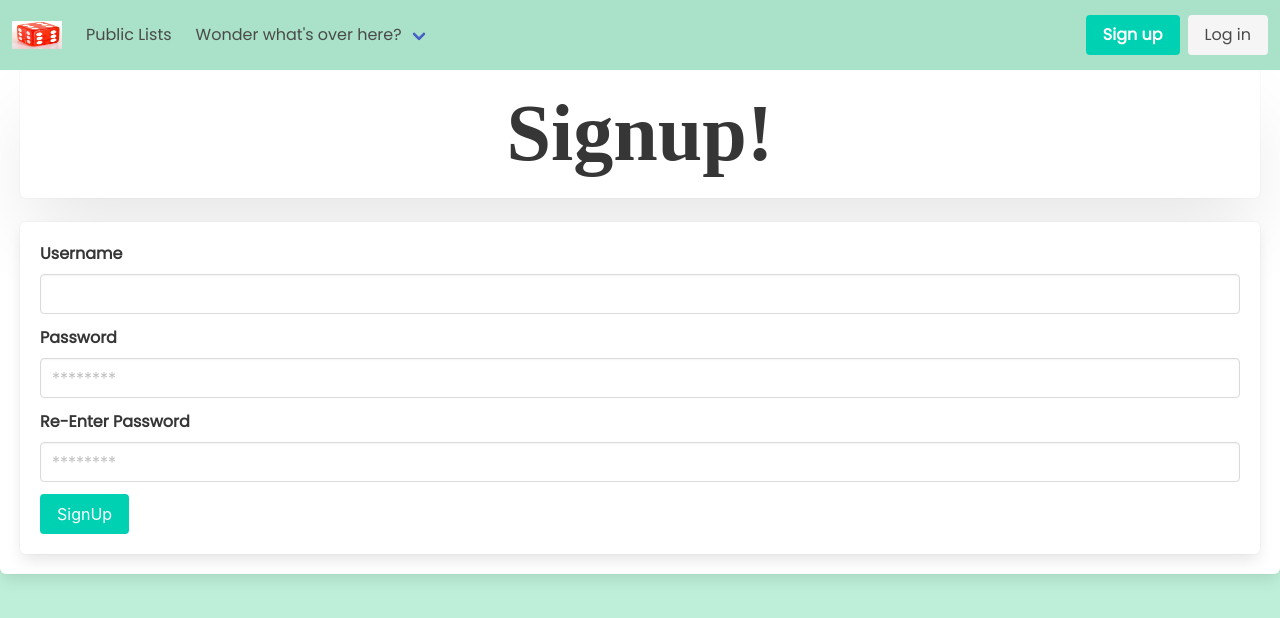
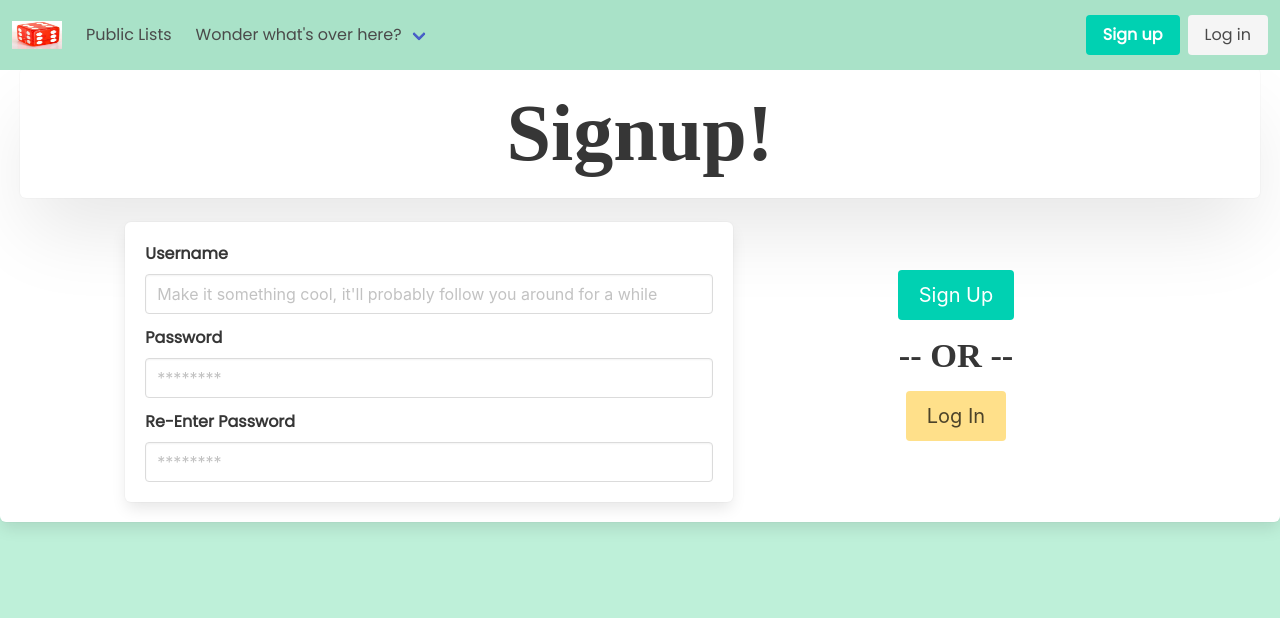
Before and after one commit to EyesackEl/the-ranDUMBizer, a React (Create React App) app in the folder client/: page /signup in a window 1280 px wide. Shown: the top 618 px of the page. Built offline with nearby package versions, Linux system fonts and the light colour scheme; a web font is replaced by a local one.

Commit message:
refined signup page layout

```diff
--- a/client/src/components/Login_Signup/Signup/index.jsx
+++ b/client/src/components/Login_Signup/Signup/index.jsx
@@ -4,32 +4,51 @@ export default function Signup() {
   return (
     <div className='content box'>
       <h1 className='has-text-centered block box'> Signup! </h1>
-      <div className='columns'>
-        <div className='column'>
+      <div className='columns is-centered'>
+        <div className='column is-1' />
+        <div className='column is-half'>
           <div className='box block'>
-            <div class='field'>
-              <label class='label'>Username</label>
-              <div class='control'>
-                <input class='input' type='username' />
+            <div className='field'>
+              <label className='label'>Username</label>
+              <div className='control'>
+                <input
+                  className='input'
+                  type='username'
+                  placeholder="Make it something cool, it'll probably follow you around for a while"
+                />
               </div>
             </div>
 
-            <div class='field'>
-              <label class='label'>Password</label>
-              <div class='control'>
-                <input class='input' type='password' placeholder='********' />
+            <div className='field'>
+              <label className='label'>Password</label>
+              <div className='control'>
+                <input
+                  className='input'
+                  type='password'
+                  placeholder='********'
+                />
               </div>
             </div>
 
-            <div class='field'>
-              <label class='label'>Re-Enter Password</label>
-              <div class='control'>
-                <input class='input' type='password' placeholder='********' />
+            <div className='field'>
+              <label className='label'>Re-Enter Password</label>
+              <div className='control'>
+                <input
+                  className='input'
+                  type='password'
+                  placeholder='********'
+                />
               </div>
             </div>
-            <button className='button is-primary'>SignUp</button>
           </div>
         </div>
+
+        <div className='column is-vcentered has-text-centered'>
+          <button className='button is-medium is-primary mt-6'>Sign Up</button>
+          <h4 className='my-4'>-- OR --</h4>
+          <button className='button is-medium is-warning mb-4'>Log In</button>
+        </div>
+        <div className='column is-1' />
       </div>
     </div>
   );
```
